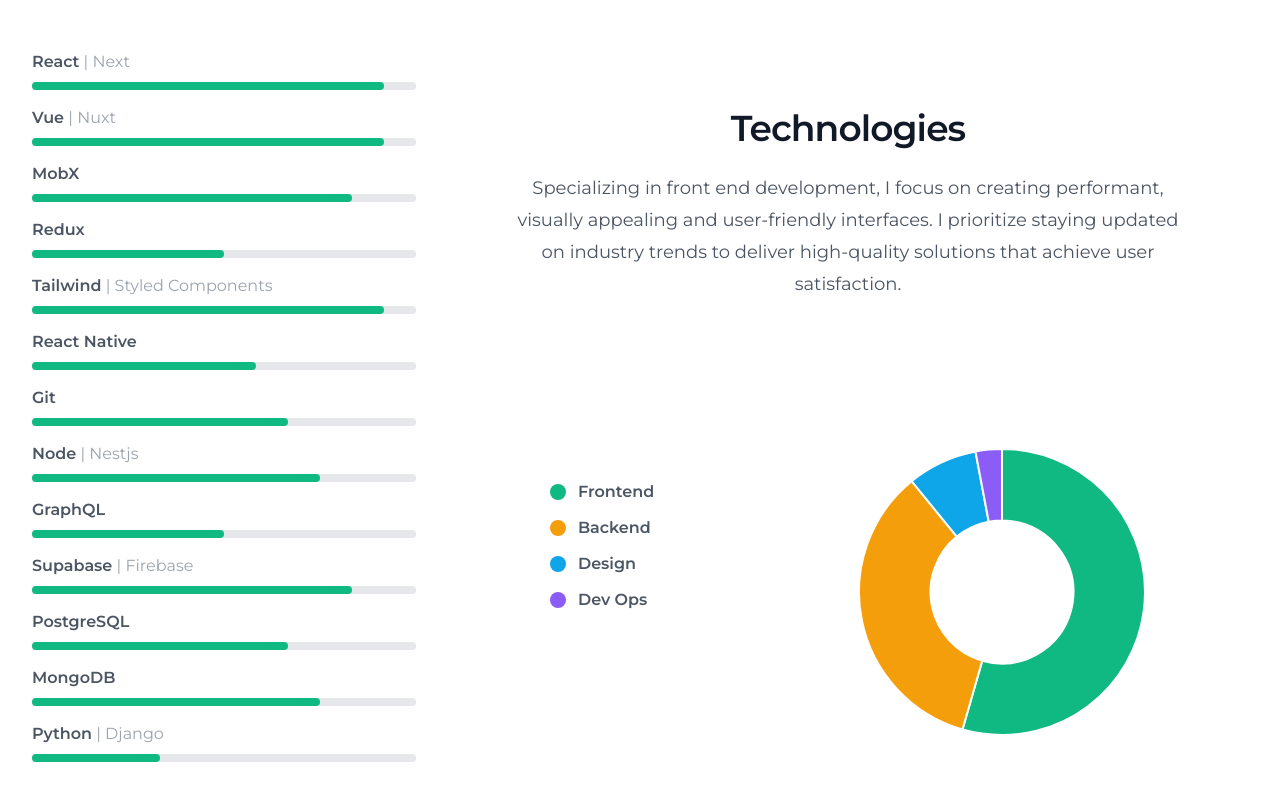
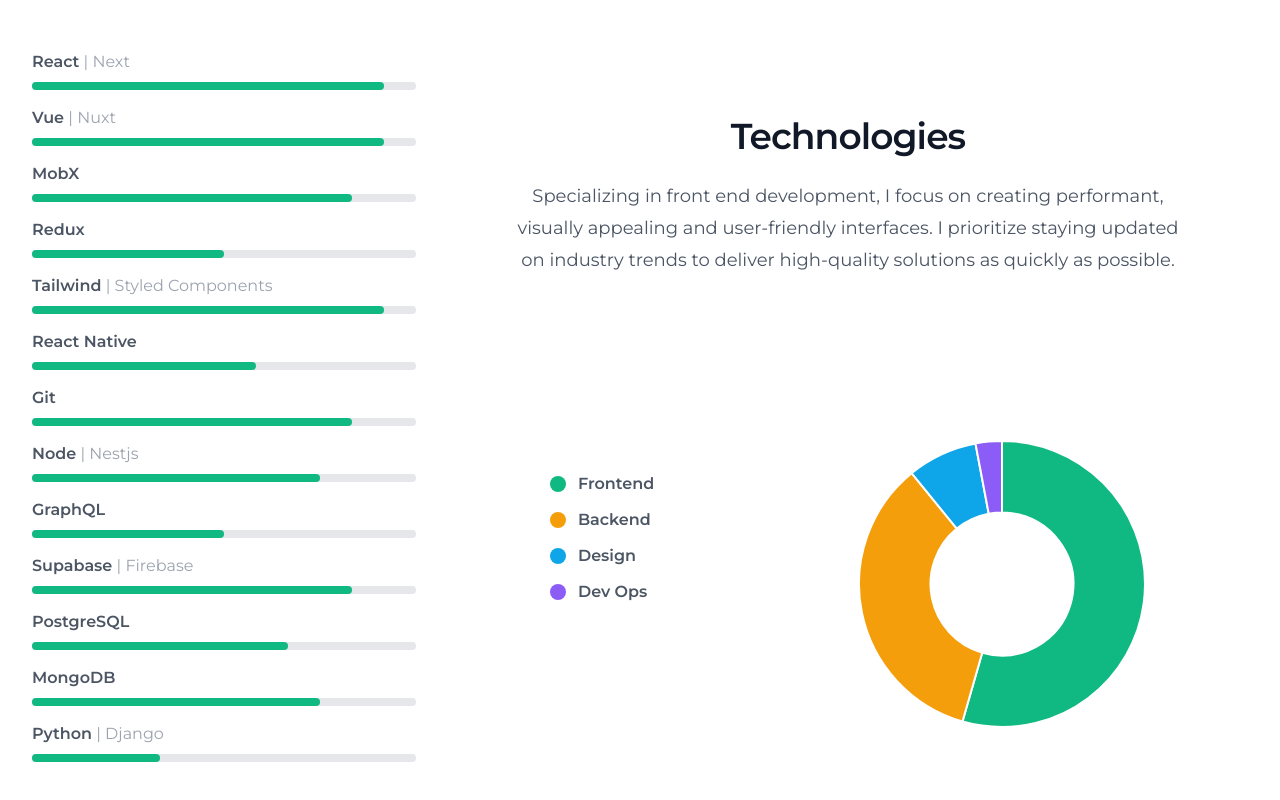
Before and after one commit to JordanNeeb/marketing-website, a Next.js app: page / in a window 1280 px wide. Shown: the part 2280-3080 px from the top of the page. Built offline with nearby package versions, Linux system fonts and the light colour scheme.

Commit message:
rewrites skills section

```diff
--- a/app/components/Skills.js
+++ b/app/components/Skills.js
@@ -12,7 +12,7 @@
   { technology: "Redux", width: "w-6/12" },
   { technology: "Tailwind", secondary: "Styled Components", width: "w-11/12" },
   { technology: "React Native", width: "w-7/12" },
-  { technology: "Git", width: "w-8/12" },
+  { technology: "Git", width: "w-10/12" },
   { technology: "Node", secondary: "Nestjs", width: "w-9/12" },
   { technology: "GraphQL", width: "w-6/12" },
   { technology: "Supabase", secondary: "Firebase", width: "w-10/12" },
@@ -79,7 +79,7 @@
                 Specializing in front end development, I focus on creating
                 performant, visually appealing and user-friendly interfaces. I
                 prioritize staying updated on industry trends to deliver
-                high-quality solutions that achieve user satisfaction.
+                high-quality solutions as quickly as possible.
               </p>
             </div>
             <div className="flex flex-col justify-around items-center sm:items-start sm:flex-row">
```
